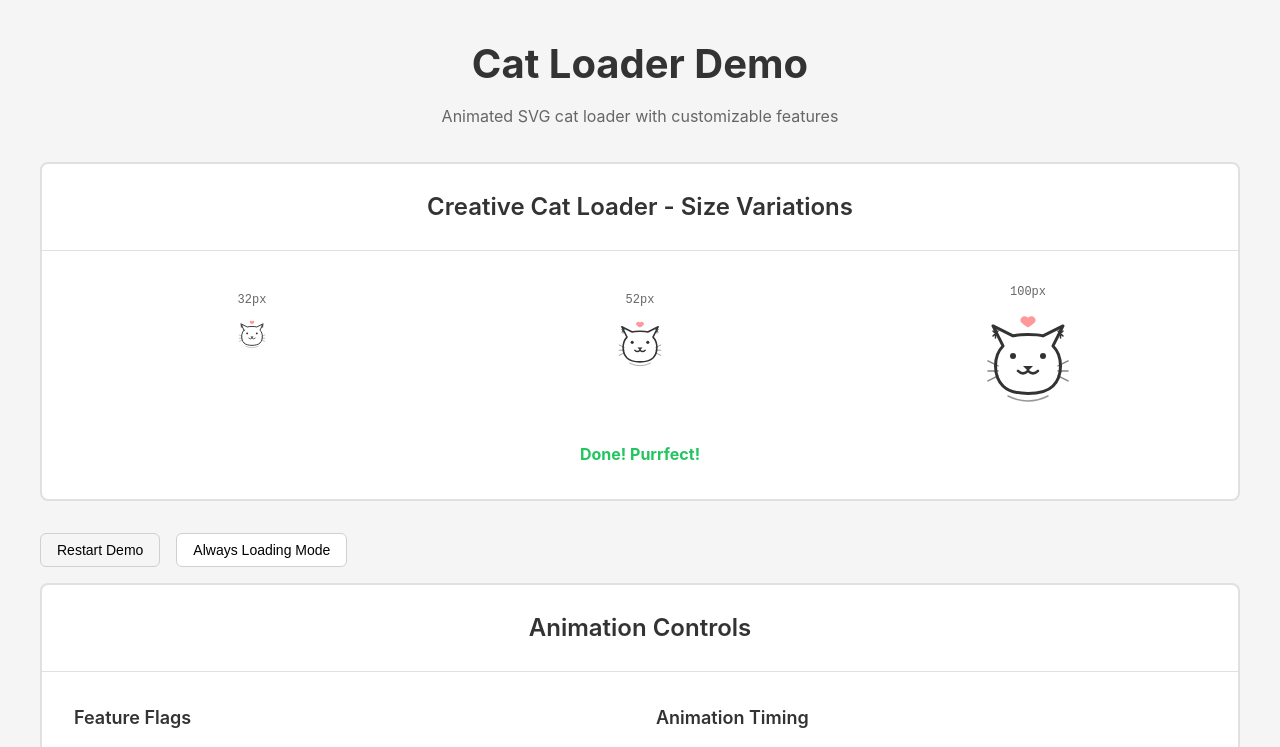
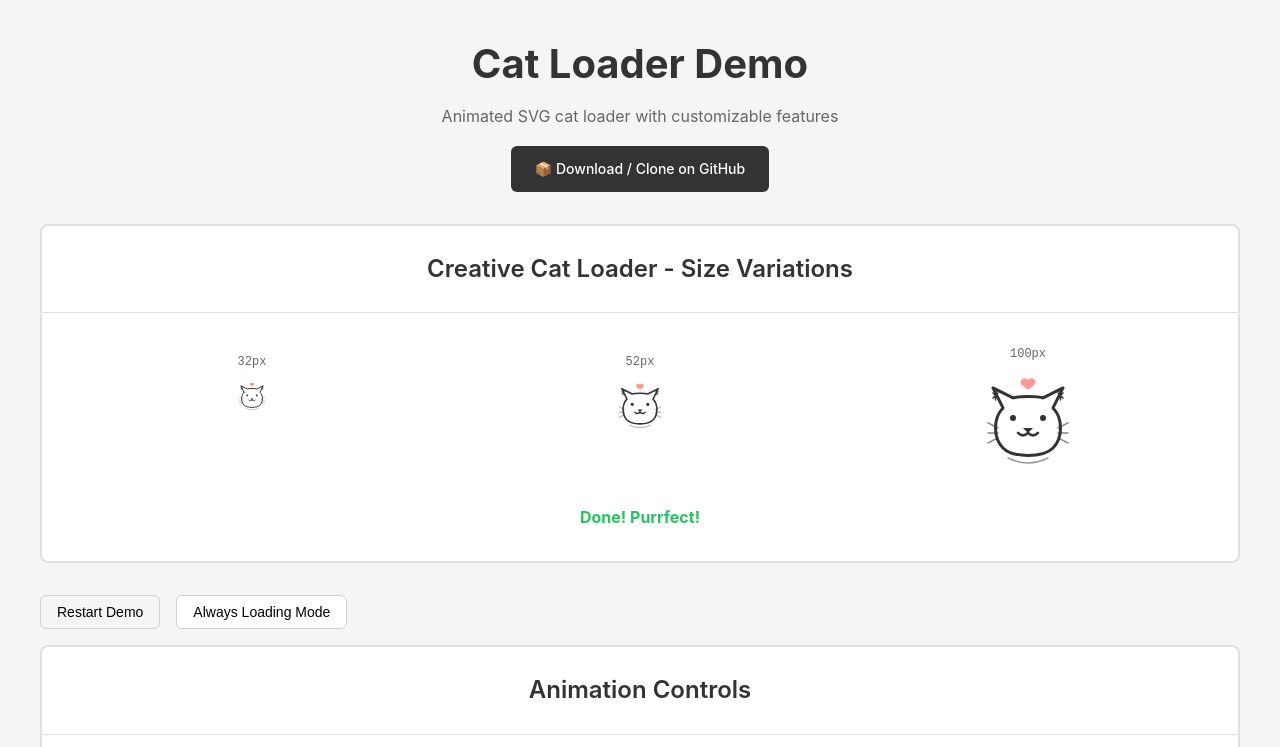
Before and after one commit to Askedio/cat-loader, a React (Vite) app: page / in a window 1280 px wide. Shown: the top 747 px of the page. Built offline with nearby package versions, Linux system fonts and the light colour scheme.

Commit message:
Add GitHub repository download link to demo page

```diff
--- a/src/App.css
+++ b/src/App.css
@@ -32,6 +32,28 @@ body {
 
 .header p {
   color: #666;
+}
+
+.github-link {
+  margin-top: 1rem;
+}
+
+.github-button {
+  display: inline-block;
+  padding: 0.75rem 1.5rem;
+  background: #333;
+  color: white;
+  text-decoration: none;
+  border-radius: 6px;
+  font-weight: 500;
+  transition: all 0.2s;
+  font-size: 0.875rem;
+}
+
+.github-button:hover {
+  background: #555;
+  transform: translateY(-1px);
+  box-shadow: 0 4px 8px rgba(0, 0, 0, 0.2);
 }
 
 .card {
--- a/src/App.tsx
+++ b/src/App.tsx
@@ -212,6 +212,16 @@ function App() {
       <div className="header">
         <h1>Cat Loader Demo</h1>
         <p>Animated SVG cat loader with customizable features</p>
+        <div className="github-link">
+          <a
+            href="https://github.com/Askedio/cat-loader"
+            target="_blank"
+            rel="noopener noreferrer"
+            className="github-button"
+          >
+            📦 Download / Clone on GitHub
+          </a>
+        </div>
       </div>
 
       <div className="card">
```
